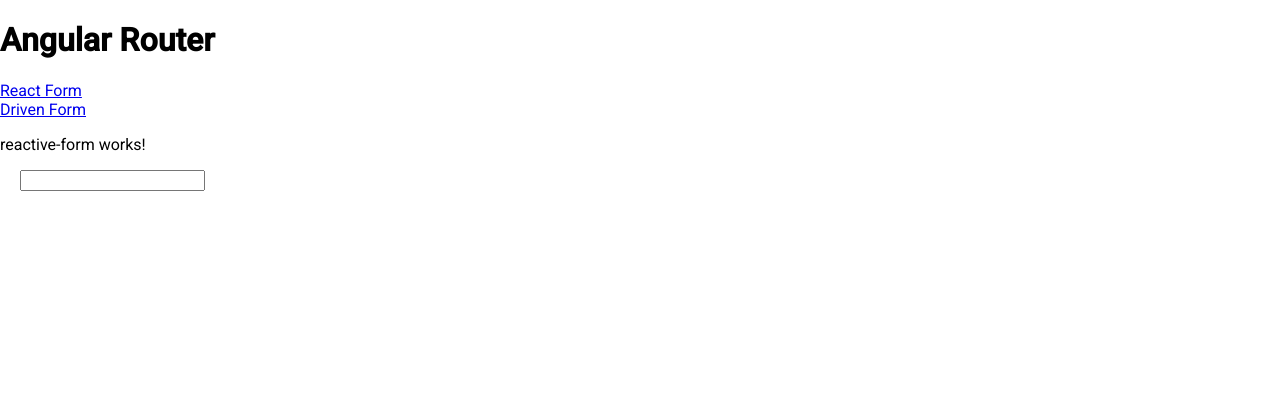
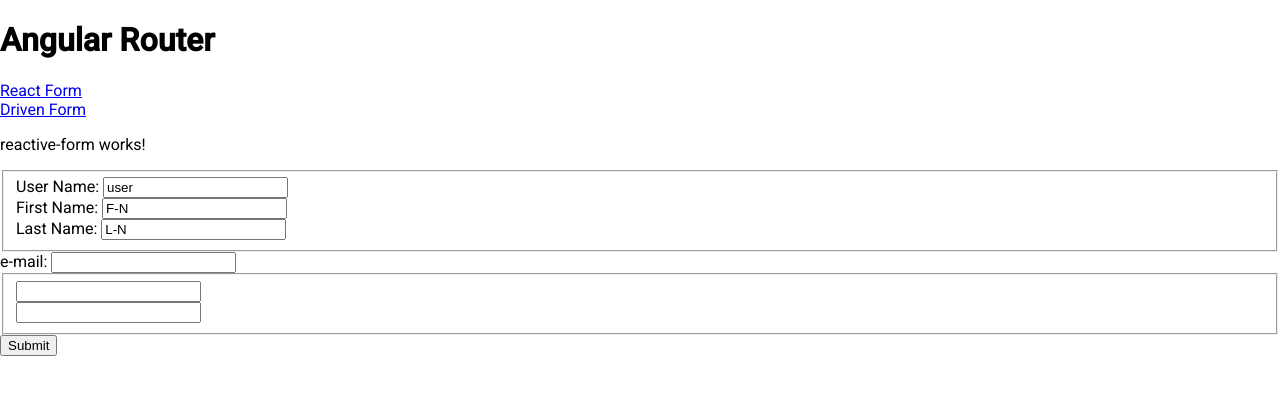
Before and after one commit to FedorenkoAlexey/Homework-16, an Angular app: page /react in a window 1280 px wide. Shown: the top 394 px of the page. Built offline with nearby package versions, Linux system fonts and the light colour scheme.

Commit message:
add form field

```diff
--- a/src/app/reactive-form/reactive-form.component.ts
+++ b/src/app/reactive-form/reactive-form.component.ts
@@ -1,5 +1,5 @@
-import { Component, OnInit } from "@angular/core";
-import { FormControl } from "@angular/forms";
+import { Component, OnInit, InjectionToken } from "@angular/core";
+import { FormControl, FormGroup, FormBuilder } from "@angular/forms";
 
 @Component({
   selector: "app-reactive-form",
@@ -7,10 +7,44 @@
   styleUrls: ["./reactive-form.css"]
 })
 export class ReactiveFormComponent implements OnInit {
-  constructor() {}
-  firstNameControl: FormControl;
+  MAT_INPUT_VALUE_ACCESSOR: InjectionToken<{ value: any }>;
+  // constructor(private fb: FormBuilder) {}
+  reactiveForm: FormGroup;
+
+  // reactiveForm = this.fb.group({
+  //   userName: [],
+  //   firstName: [],
+  //   lastName: [],
+  //   email: []
+  // });
+
+  onSubmit() {
+    console.warn(this.reactiveForm.value);
+  }
 
   ngOnInit() {
-    this.firstNameControl = new FormControl();
+    // this.firstNameControl = new FormControl();
+    // this.firstNameControl.valueChanges.subscribe(() =>
+    //   console.log(this.firstNameControl)
+    // );
+
+    // this.reactiveForm = new FormGroup({
+    //   userName: new FormControl("user"),
+    //   firstName: new FormControl("F-N"),
+    //   lastName: new FormControl("L-N")
+    // });
+
+    this.reactiveForm = new FormGroup({
+      user: new FormGroup({
+        userName: new FormControl("user"),
+        firstName: new FormControl("F-N"),
+        lastName: new FormControl("L-N")
+      }),
+      email: new FormControl(""),
+      pass: new FormGroup({
+        password: new FormControl(""),
+        repeatPass: new FormControl("")
+      })
+    });
   }
 }
--- a/src/app/reactive-form/reactive-form.css
+++ b/src/app/reactive-form/reactive-form.css
@@ -1,3 +1,6 @@
 .react-container {
   margin-left: 20px;
 }
+/* fieldset {
+  border: none;
+} */
--- a/src/app/reactive-form/reactive-form.html
+++ b/src/app/reactive-form/reactive-form.html
@@ -1,4 +1,53 @@
 <p>reactive-form works!</p>
-<div class="react-container">
-  <input type="text" [formControl]="firstNameControl" />
-</div>
+
+<!-- <form class="example-form">
+  <mat-form-field class="example-full-width">
+    <mat-label>Favorite food</mat-label>
+    <input matInput placeholder="Ex. Pizza" value="Sushi" />
+  </mat-form-field>
+
+  <mat-form-field class="example-full-width">
+    <mat-label>Leave a comment</mat-label>
+    <textarea matInput placeholder="Ex. It makes me feel..."></textarea>
+  </mat-form-field>
+</form> -->
+
+<form [formGroup]="reactiveForm" (ngSubmit)="onSubmit()">
+  <fieldset formGroupName="user">
+    <label>
+      User Name:
+      <input type="text" formControlName="userName" required />
+    </label>
+    <br />
+
+    <label>
+      First Name:
+      <input type="text" formControlName="firstName" />
+    </label>
+    <br />
+
+    <label>
+      Last Name:
+      <input type="text" formControlName="lastName" />
+    </label>
+    <br />
+  </fieldset>
+
+  <label>
+    e-mail:
+    <input type="email" formControlName="email" />
+  </label>
+
+  <fieldset formGroupName="pass">
+    <label for="">
+      <input type="password" formControlName="password" />
+    </label>
+    <br />
+
+    <label for="">
+      <input type="password" formControlName="repeatPass" />
+    </label>
+  </fieldset>
+
+  <button type="submit" [disabled]="!reactiveForm.valid">Submit</button>
+</form>
```
